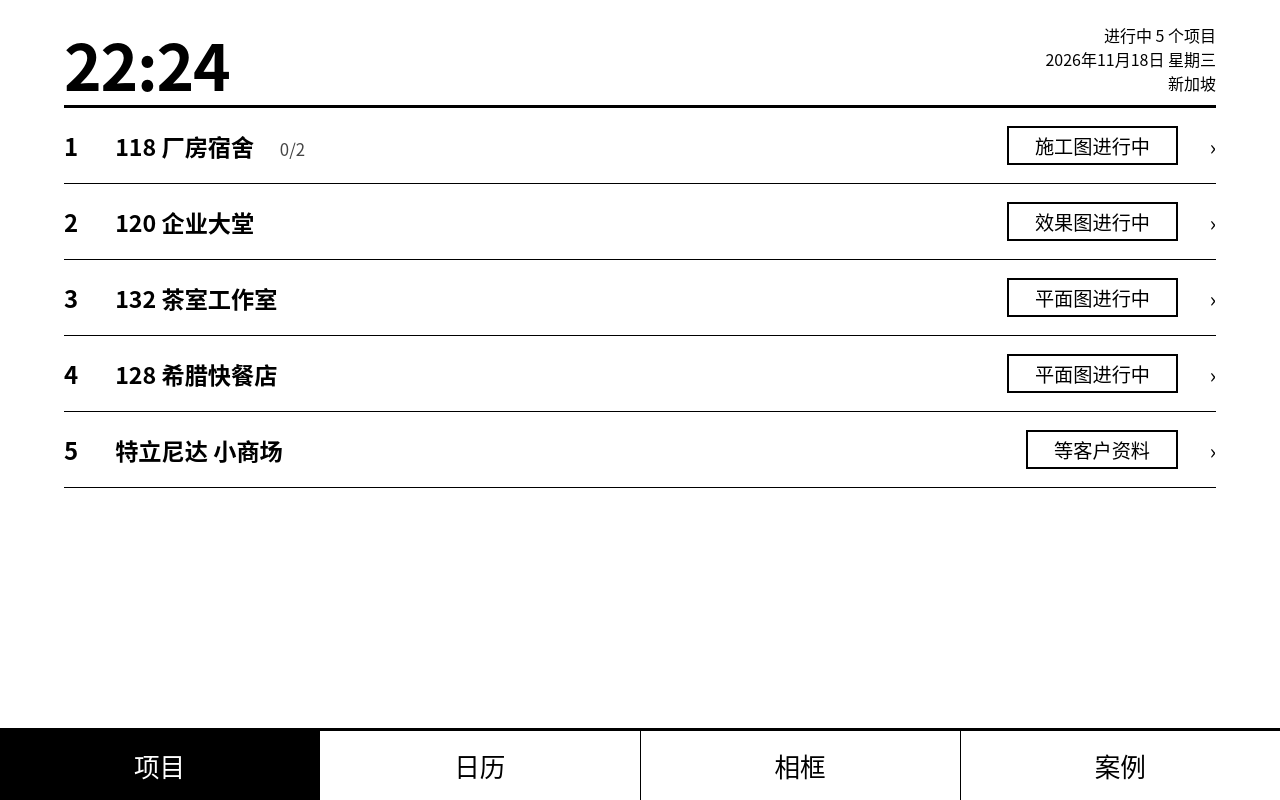
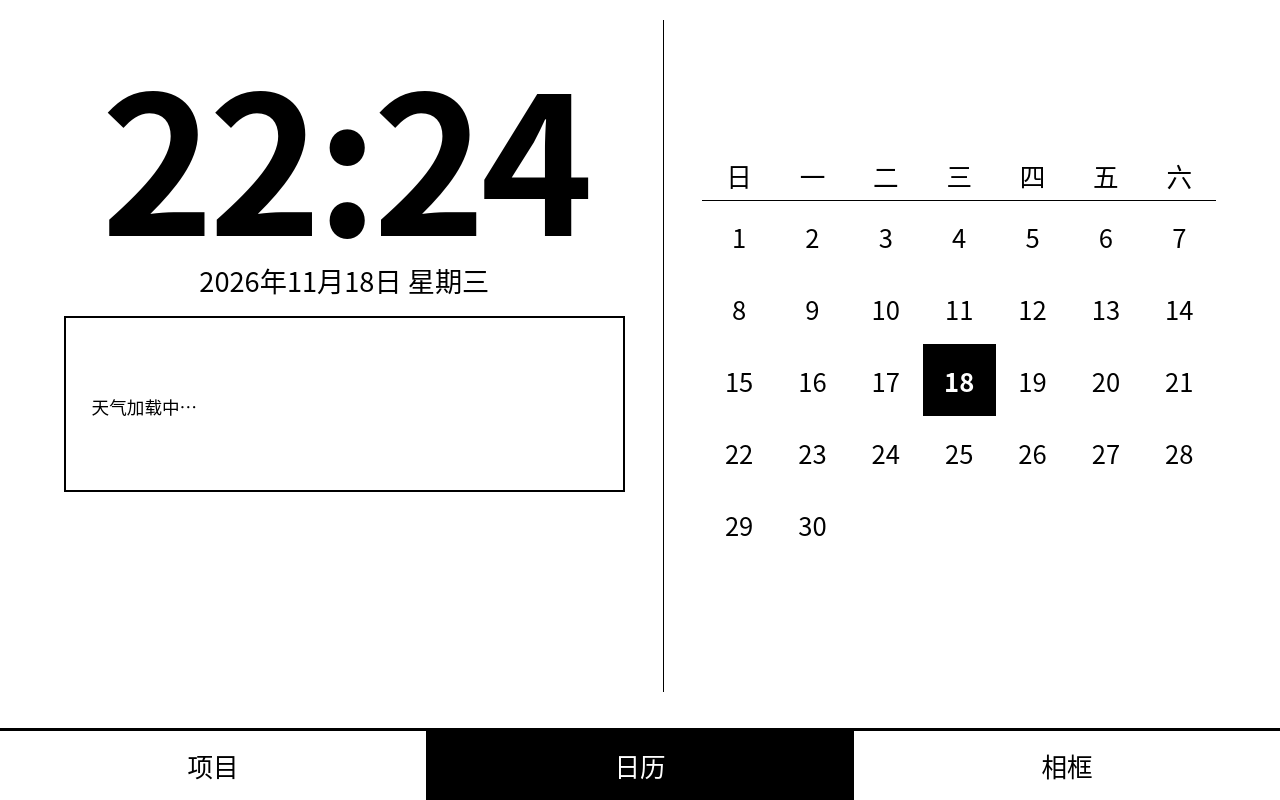
Before and after one commit to longshu1224-hash/kd-board-7q4x, a plain HTML site: page index.html in a window 1280 px wide. Drawn offline with Linux system fonts and the light colour scheme; no server answers.

Commit message:
New project list; drop daily case; fixed rotation 10/40/50; big night clock
Co-Authored-By: Claude Opus 5.5 <noreply@anthropic.com>
Claude-Session: https://claude.ai/code/session_01C4SnTAk73MMriTV5u5fL3A

```diff
--- a/data.json
+++ b/data.json
@@ -1,62 +1,34 @@
 {
-  "updated": "2026-11-15 15:20",
+  "updated": "2026-11-18 22:30",
   "projects": [
     {
-      "name": "118 厂房宿舍",
-      "status": "施工图进行中",
-      "stage": "4号楼 5–7F 宿舍装饰施工图",
-      "next": "先出 5F，6–7F 同 5F",
-      "due": "",
-      "tasks": [
-        {
-          "name": "GM Office",
-          "status": "待确认"
-        },
-        {
-          "name": "卸货平台施工图设计",
-          "status": "待确认"
-        }
-      ]
-    },
-    {
-      "name": "120 企业大堂",
-      "status": "效果图进行中",
-      "stage": "阳极铝板方案（已升为主方案）",
-      "next": "加 360° 全景 + 30 秒漫游",
+      "name": "136 新宝餐厅",
+      "status": "进行中",
+      "stage": "",
+      "next": "",
       "due": ""
     },
     {
-      "name": "132 茶室工作室",
-      "status": "平面图进行中",
-      "stage": "物业报建图（普通住宅版）",
-      "next": "报建通过后再定工作室方案",
+      "name": "118 泰都卸货平台",
+      "status": "进行中",
+      "stage": "",
+      "next": "",
       "due": ""
     },
     {
-      "name": "128 希腊快餐店",
-      "status": "平面图进行中",
-      "stage": "平面 + 情绪板",
-      "next": "效果图 → 施工图",
-      "due": ""
-    },
-    {
-      "name": "特立尼达 小商场",
-      "status": "等客户资料",
-      "stage": "询价阶段",
-      "next": "收到图纸和预算后报价",
+      "name": "Claude 工作流程优化",
+      "status": "进行中",
+      "stage": "",
+      "next": "",
       "due": ""
     }
   ],
-  "case": {
-    "date": "2026-11-15",
-    "title": "示例案例（明早起每天自动更新）",
-    "place": "",
-    "summary": "每天 9:00–10:00 这里会显示一个新的商业空间设计案例：项目名、地点、设计亮点，以及值得借鉴的一点。",
-    "details": [
-      "点「看详情」展开更多说明",
-      "10 分钟不操作，自动回到日历或相框"
-    ],
-    "source": ""
-  },
-  "photos": []
+  "photos": [],
+  "done": [
+    "118 厂房宿舍",
+    "120 企业大堂",
+    "132 茶室工作室",
+    "128 希腊快餐店",
+    "特立尼达 小商场（暂定结束）"
+  ]
 }
--- a/index.html
+++ b/index.html
@@ -74,6 +74,17 @@
   .trow .st{font-size:2.1vh;border:1px solid #000;padding:0.2vh 1.6vw}
   .trow .st.done{background:#000;color:#fff}
   .row .cnt{font-size:2.1vh;font-weight:400;margin-left:2vw;color:#444}
+  body.is-night #nav{display:none}
+  body.is-night #app{bottom:0;padding:0}
+  .night{position:absolute;top:0;left:0;right:0;bottom:0;display:flex;flex-direction:column;align-items:center;justify-content:center}
+  .night .nh,.night .nm{font-size:42vh;font-weight:700;line-height:0.95;letter-spacing:-0.04em}
+  .night .nl{display:none;font-size:31vw;font-weight:700;line-height:1;letter-spacing:-0.04em}
+  .night .nd{font-size:2.6vh;margin-top:2vh;color:#333}
+  @media (min-aspect-ratio:1/1){
+    .night .nh,.night .nm{display:none}
+    .night .nl{display:block}
+    .night .nd{font-size:3.4vh}
+  }
 </style>
 </head>
 <body>
@@ -83,7 +94,6 @@
   <div data-v="projects">项目</div>
   <div data-v="calendar">日历</div>
   <div data-v="photo">相框</div>
-  <div data-v="case">案例</div>
 </div>
 <script>
 (function(){
@@ -91,7 +101,7 @@
   var REMOTE = 'https://longshu1224-hash.github.io/kd-board-7q4x/';
   var TZ_OFFSET = 8; // 新加坡 UTC+8，不依赖 Kindle 系统时区
   var LAT = 1.29, LON = 103.85;
-  var IDLE_MS = 10 * 60 * 1000;
+  var IDLE_MS = 2 * 60 * 1000;
   var DATA = {projects:[],photos:[],case:null}, WX = null;
   var manual = null, manualAt = 0, caseOpen = false, photoIdx = 0;
   var qs = (location.search.match(/[?&]mode=(\w+)/) || [])[1];
@@ -113,14 +123,12 @@
   function auto(){
     var d = sg(), h = d.getUTCHours();
     if (h >= 23 || h < 7) return 'night';
-    if (h === 9 && DATA.case && DATA.case.title) return 'case';
-    if (DATA.projects && DATA.projects.length) {
-      // 有项目时以项目为主，每小时的后 15 分钟换成日历/天气
-      return d.getUTCMinutes() >= 45 ? 'calendar' : 'projects';
-    }
-    // 没有项目：日历和相框每 10 分钟轮换
-    if (!DATA.photos || !DATA.photos.length) return 'calendar';
-    return (Math.floor(d.getUTCMinutes()/10) % 2) ? 'photo' : 'calendar';
+    // 每 10 分钟一轮：项目 1 分钟（10%）→ 日历 4 分钟（40%）→ 相框 5 分钟（50%）
+    var m = d.getUTCMinutes() % 10;
+    var hasPhoto = DATA.photos && DATA.photos.length;
+    if (m < 1) return 'projects';
+    if (m < 5 || !hasPhoto) return 'calendar';
+    return 'photo';
   }
 
   function current(){
@@ -216,8 +224,8 @@
   }
 
   function vNight(){
-    var d = sg();
-    return '<div class="big-clock" style="margin-top:28vh">' + hm(d) + '</div><div class="big-date">' + ymd(d) + '</div>';
+    var d = sg(), H = p2(d.getUTCHours()), M = p2(d.getUTCMinutes());
+    return '<div class="night"><div class="nh">' + H + '</div><div class="nm">' + M + '</div><div class="nl">' + H + ':' + M + '</div><div class="nd">' + ymd(d) + '</div></div>';
   }
 
   var lastHtml = '';
@@ -229,6 +237,7 @@
     else if (v === 'night') html = vNight();
     else html = vCalendar();
     if (html !== lastHtml) { document.getElementById('app').innerHTML = html; lastHtml = html; }
+    document.body.className = (v === 'night') ? 'is-night' : '';
     var tabs = document.getElementById('nav').getElementsByTagName('div');
     for (var i=0;i<tabs.length;i++) tabs[i].className = tabs[i].getAttribute('data-v') === v ? 'on' : '';
     var t = document.getElementById('caseToggle'), x = document.getElementById('caseClose');
@@ -236,6 +245,7 @@
     if (x) x.onclick = function(){ manual = 'calendar'; manualAt = Date.now(); caseOpen = false; render(); };
     var app = document.getElementById('app');
     app.onclick = function(e){
+      if (document.body.className === 'is-night') { manual = 'calendar'; manualAt = Date.now(); render(); return; }
       var t = e.target, i = t.getAttribute && t.getAttribute('data-i');
       if (i !== null && i !== undefined && i !== '') { projSel = +i; manual = 'projects'; manualAt = Date.now(); render(); return; }
       if (t.id === 'projBack') { projSel = -1; manual = 'projects'; manualAt = Date.now(); render(); return; }
```
